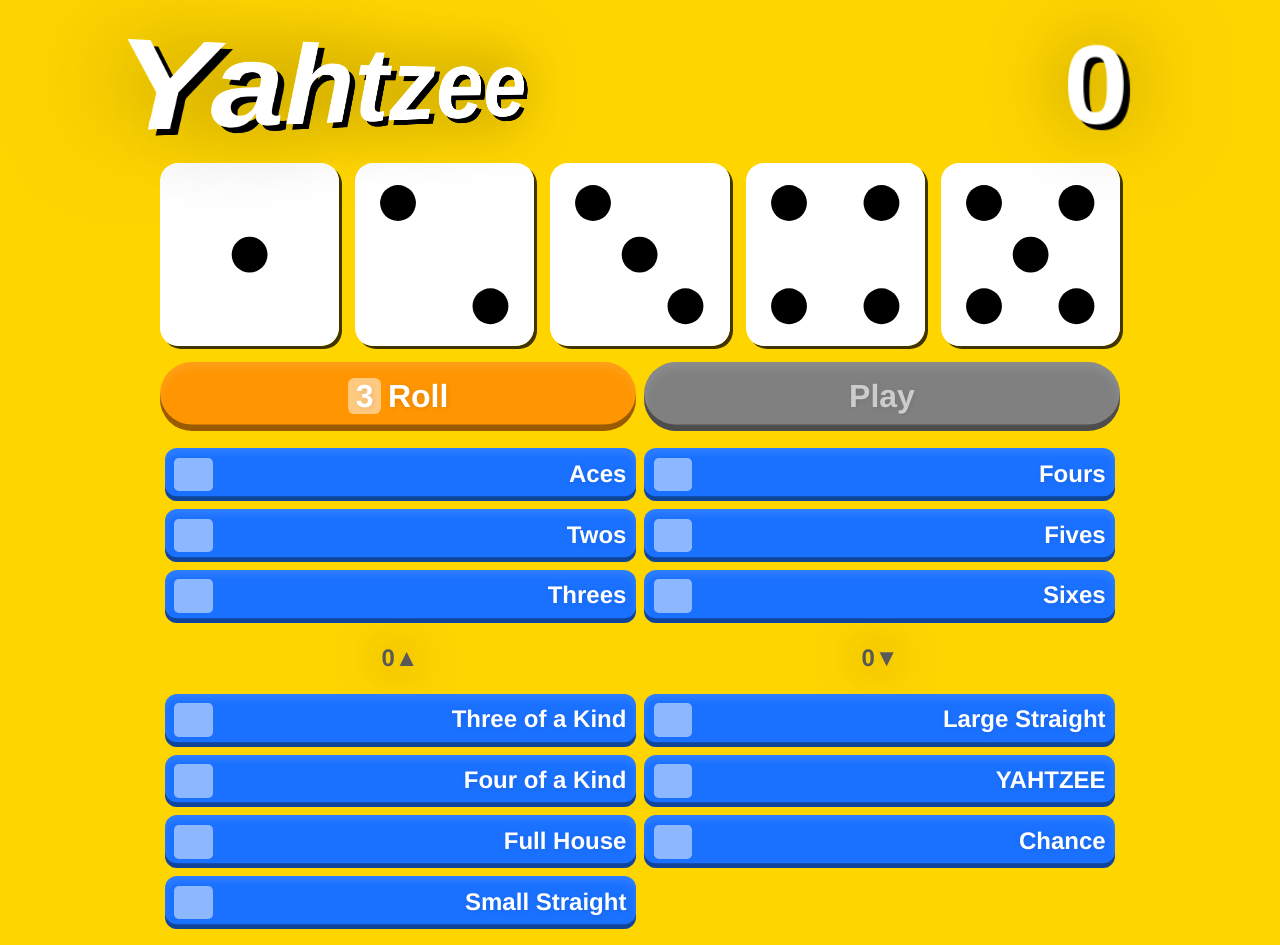
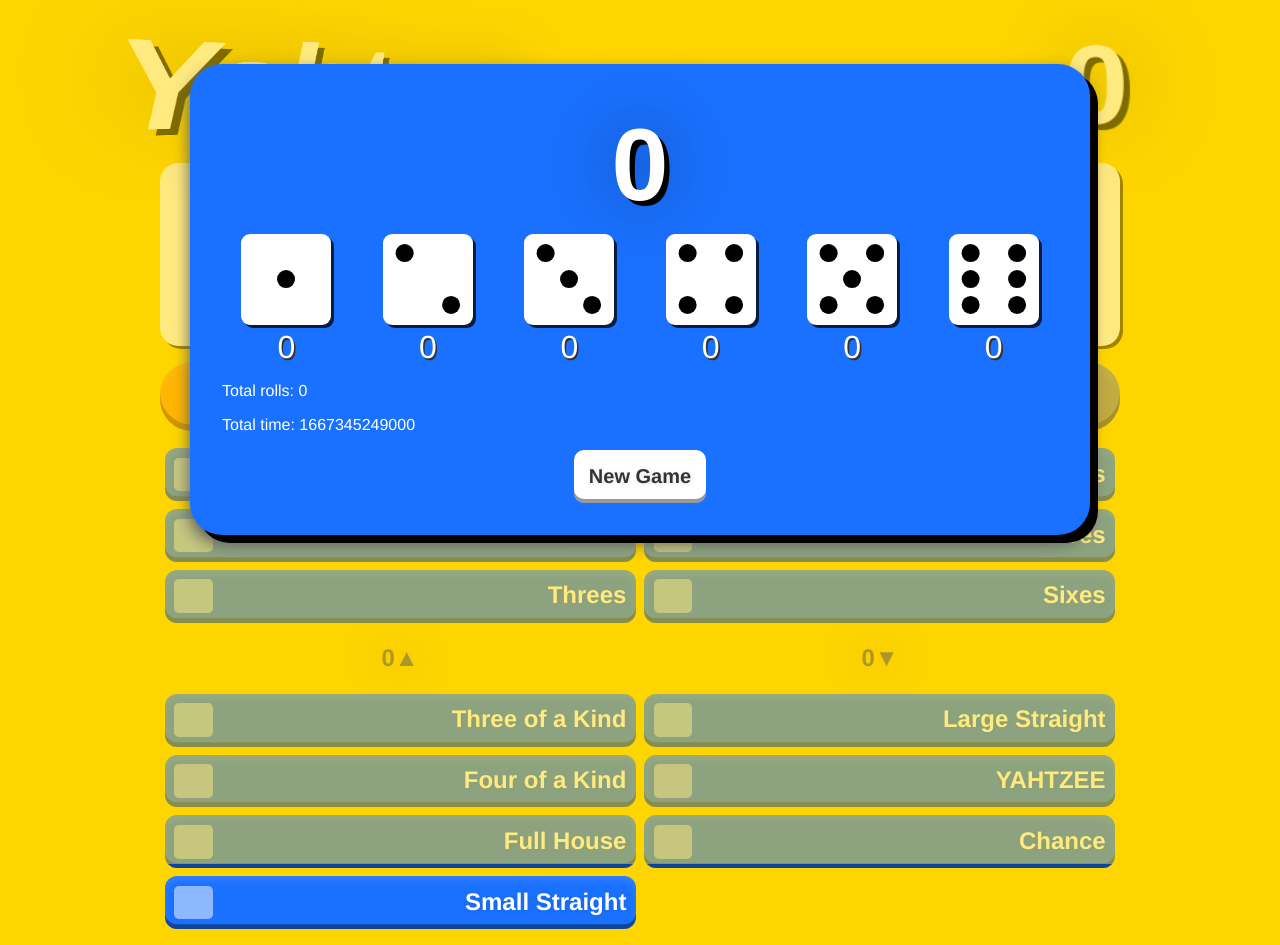
Before and after one commit to bbanting/react-trial, a React (Create React App) app: page / in a window 1280 px wide. Built offline with nearby package versions, Linux system fonts and the light colour scheme.

Commit message:
Styled dice and tallies in stats overlay

```diff
--- a/src/App.js
+++ b/src/App.js
@@ -117,11 +117,11 @@
 
     </div>
 
-    {gameState === STATE.FINISH && <Stats
+    {gameState && <Stats
       gameState={gameState}
       diceHist={diceHist}
       time={time}
-      score={getScore()} highscore={isNewHighscore}
+      score={getScore()} isHighscore={isNewHighscore}
       resetFunc={newGame}
       />}
     </>
@@ -148,20 +148,46 @@
 }
 
 
-function Stats({ gameState, diceHist, time, score, highscore, resetFunc}) {
+function Stats({ gameState, diceHist, time, score, isHighscore, resetFunc}) {
   /**Displays the stats for the current game. */
   const placeholder = {1:0, 2:0, 3:0, 4:0, 5:0, 6:0};
   const counts = {...placeholder, ...getCounts(diceHist)};
+  const dieClassNames = ["one", "two", "three", "four", "five", "six"];
   const style = gameState === STATE.FINISH ? {style: {opacity: "100%"}} : {};
 
   return (
     <div className="stats-overlay">
       <div className="stats-inner">
-        {highscore() && <p>NEW HIGH SCORE!</p>}
         <div className="score">{score}</div>
-        {Object.entries(counts).map(c =>
-          <p key={c[0]}>{c[0]}: {c[1]}</p>
-          )}
+        {isHighscore() && <p>NEW HIGH SCORE!</p>}
+
+        <div className="die-tallies">
+        {Object.values(counts)
+          .map((count, i) => {
+            return (
+              <div>
+              <div key={i} className="die">
+                <svg
+                  className={dieClassNames[i]}
+                  width="250" height="250"
+                  viewBox="0 0 250 250"
+                  fill="none" xmlns="http://www.w3.org/2000/svg">
+                  <rect id="Square" width="250" height="250" rx="20"/>
+                  <circle className="dot1" cx="60" cy="53" r="25"/>
+                  <circle className="dot2" cx="189" cy="53" r="25"/>
+                  <circle className="dot3" cx="60" cy="125" r="25"/>
+                  <circle className="dot4" cx="125" cy="125" r="25"/>
+                  <circle className="dot5" cx="189" cy="125" r="25"/>
+                  <circle className="dot6" cx="60" cy="197" r="25"/>
+                  <circle className="dot7" cx="189" cy="197" r="25"/>
+                </svg>
+              </div>
+              <div className="tally">{count}</div>
+              </div>
+            )
+        })}
+        </div>
+
         <p>Total rolls: {diceHist ? (diceHist.length / 5) : 0}</p>
         <p>Total time: {time}</p>
         <NewGameButton resetFunc={resetFunc} />
--- a/src/index.css
+++ b/src/index.css
@@ -158,7 +158,6 @@
 
 .die {
   border-radius: 10%;
-  box-shadow: 3px 3px hsla(0, 0%, 0%, 0.75);
   position: relative;
   top: 0;
   transition: top .3s ease;
@@ -178,6 +177,7 @@
   border-radius: 10%;
   background-color: white;
   box-sizing: border-box;
+  box-shadow: 3px 3px hsla(0, 0%, 0%, 0.75);
 }
 
 .die.locked {
@@ -286,6 +286,7 @@
   width: 100%;
   height: 100%;
   background-color: hsla(50, 100%, 50%, 50%);
+  transition: all .5s;
 }
 
 .stats-inner {
@@ -294,16 +295,41 @@
   box-shadow: .5em .5em black, 0 .5em 1em hsl(0, 0%, 35%);
   padding: 2em;
   border-radius: 2em;
-  /* max-width: 80%; */
+  max-width: clamp(300px, 900px, 90%);
+  box-sizing: border-box;
 }
 
 .stats-inner .score {
   text-align: center;
   transform: none;
+  font-size: clamp(4em, 8vw, 7em);
 }
 
 .stats-inner button {
   margin: 0 auto;
+}
+
+.die-tallies {
+  display: flex;
+  grid-template-rows: 1fr 1fr;
+  gap: .5em 1vw;
+  max-width: 100%;
+}
+
+.die-tallies .die {
+  width: 70%;
+  margin: 0 auto;
+}
+
+.tally {
+  font-size: clamp(1.5em, 2.5vw, 2.5em);
+  text-align: center;
+  text-shadow: .05em .05em 0px hsl(0, 0%, 20%);
+}
+
+.hidden {
+  opacity: 0;
+  pointer-events: none;
 }
 
 .six>.dot1, .five>.dot1, .four>.dot1, .three>.dot1, .two>.dot1 {
```
